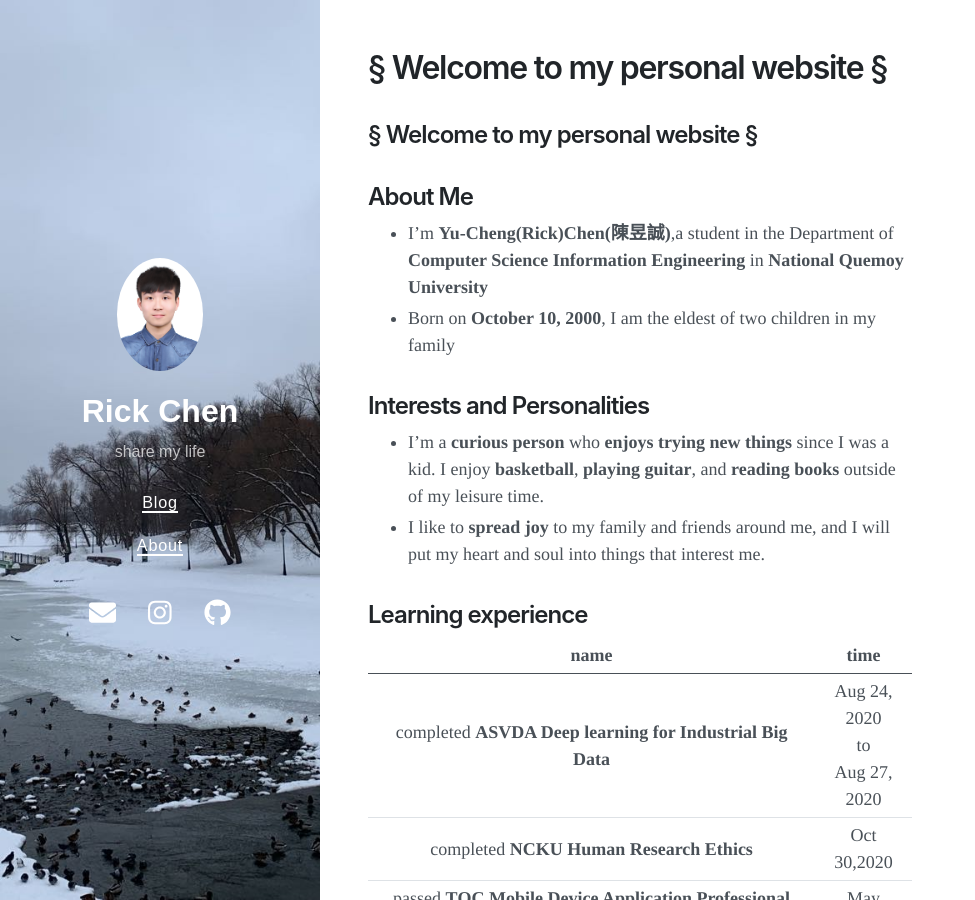
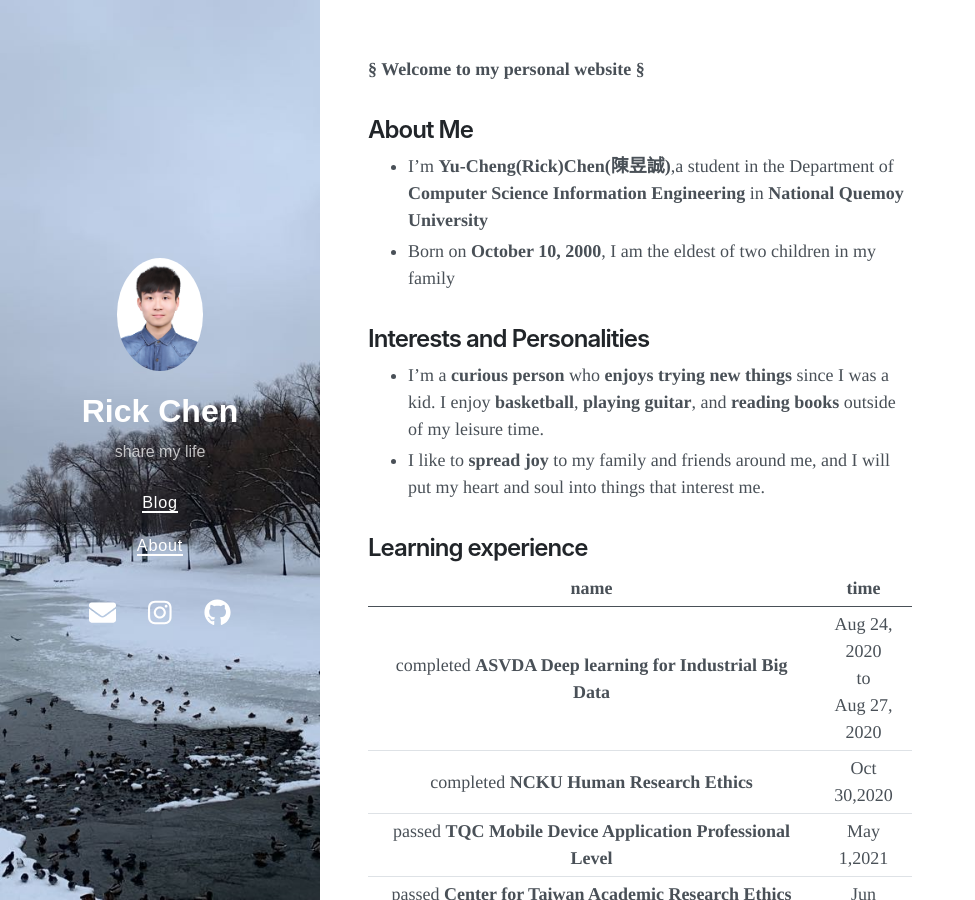
Before and after one commit to jerry940917chen/jerry940917chen.github.io, a Jekyll site: the page built from about.md, in a window 1280 px wide and 900 px high. Shown: the whole window, without its empty margins (0-975 px from the left). Built offline with Jekyll 4.4.1, drawn with Linux system fonts in a browser that asks for light colours; nearby versions of some CDN libraries; our own code applies the rules of GitHub Pages for plain Markdown files.

Commit message:
Update about.md

```diff
--- a/about.md
+++ b/about.md
@@ -1,5 +1,5 @@
 
-## § Welcome to my personal website §
+**§ Welcome to my personal website §**
 
 ## About Me
 
```
